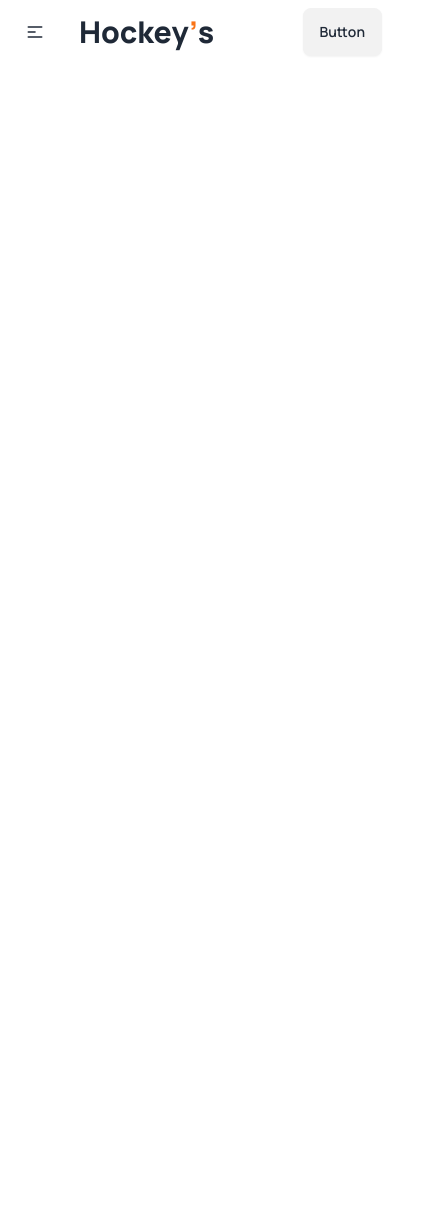
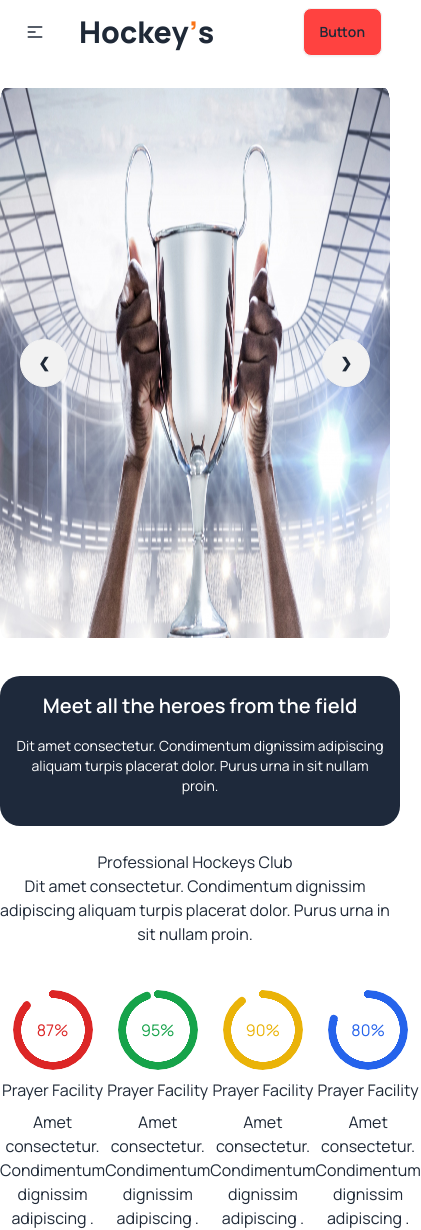
Before and after one commit to Tanzizul-Islam/Hockeys, a plain HTML site: page index.html in a window 390 px wide. Shown: the whole page, 421 px wide, since content can reach past the window. Before the commit the page ends 844 px from the top, so only its background shows below. Drawn offline with nearby package versions, Linux system fonts and the light colour scheme.

Commit message:
main section complete

```diff
--- a/index.html
+++ b/index.html
@@ -23,6 +23,9 @@
         .font-manrope {
             font-family: 'Manrope', sans-serif;
         }
+        .primary-btn{
+            background-color: #FF4240;
+        }
     </style>
 </head>
 <body class="font-manrope">
@@ -46,19 +49,93 @@
                 </div>
                 <div class="navbar-center hidden lg:flex">
                   <ul class="menu menu-horizontal px-1 font-bold">
-                    <li class=" hover:bg-orange-500 hover:text-white"><a href="">Home</a></li>
-                    <li class=" hover:bg-orange-500 hover:text-white"><a href="">About</a></li>
-                    <li class=" hover:bg-orange-500 hover:text-white"><a href="">Pages</a></li>
-                    <li class=" hover:bg-orange-500 hover:text-white"><a href="">Blog</a></li>
-                    <li class=" hover:bg-orange-500 hover:text-white"><a href="">Contact</a></li>
+                    <li class=" hover:bg-orange-500 rounded-xl hover:text-white"><a href="">Home</a></li>
+                    <li class=" hover:bg-orange-500 rounded-xl hover:text-white"><a href="">About</a></li>
+                    <li class=" hover:bg-orange-500 rounded-xl hover:text-white"><a href="">Pages</a></li>
+                    <li class=" hover:bg-orange-500 rounded-xl hover:text-white"><a href="">Blog</a></li>
+                    <li class=" hover:bg-orange-500 rounded-xl hover:text-white"><a href="">Contact</a></li>
                   </ul>
                 </div>
                 <div class="navbar-end">
-                  <a class="btn">Button</a>
+                  <a class="hover:text-white hover:bg-orange-600 hover:font-extrabold btn primary-btn">Button</a>
                 </div>
               </div>
         </nav>
+        <section>
+            <div class="container mx-auto pt-6">
+                <div class="carousel" style="height: 550px;">
+                    <div id="slide1" class="carousel-item relative w-full">
+                      <img src="Images/1.png" class="w-full" />
+                      <div class="absolute flex justify-between transform -translate-y-1/2 left-5 right-5 top-1/2">
+                        <a href="#slide4" class="btn btn-circle">❮</a>
+                        <a href="#slide2" class="btn btn-circle">❯</a>
+                      </div>
+                    </div>
+                    <div id="slide2" class="carousel-item relative w-full">
+                      <img src="Images/banner1.jpeg" class="w-full" />
+                      <div class="absolute flex justify-between transform -translate-y-1/2 left-5 right-5 top-1/2">
+                        <a href="#slide1" class="btn btn-circle">❮</a>
+                        <a href="#slide3" class="btn btn-circle">❯</a>
+                      </div>
+                    </div>
+                    <div id="slide3" class="carousel-item relative w-full">
+                      <img src="Images/banner4.jpg" class="w-full" />
+                      <div class="absolute flex justify-between transform -translate-y-1/2 left-5 right-5 top-1/2">
+                        <a href="#slide2" class="btn btn-circle">❮</a>
+                        <a href="#slide4" class="btn btn-circle">❯</a>
+                      </div>
+                    </div>
+                    <div id="slide4" class="carousel-item relative w-full">
+                      <img src="Images/banner5.jpeg" class="w-full" />
+                      <div class="absolute flex justify-between transform -translate-y-1/2 left-5 right-5 top-1/2">
+                        <a href="#slide3" class="btn btn-circle">❮</a>
+                        <a href="#slide1" class="btn btn-circle">❯</a>
+                      </div>
+                    </div>
+                  </div>
+                  <div class="bg-slate-800 text-white relative text-center p-4 top-8 lg:hidden " style="margin: auto; width: 400px; height: 150px; border-radius: 20px;">
+                    <h2 class="font-semibold text-xl pb-4">Meet all the heroes from the field</h2>
+                    <p class="text-sm">Dit amet consectetur. Condimentum dignissim adipiscing aliquam turpis placerat dolor. Purus urna in sit nullam proin. </p>
+                  </div>
+                  <div class="bg-slate-800 text-white relative text-center p-4 hidden lg:block" style="left: 800px; bottom: 180px; width: 400px; height: 150px; border-radius: 20px;">
+                    <h2 class="font-semibold text-xl pb-4">Meet all the heroes from the field</h2>
+                    <p class="text-sm">Dit amet consectetur. Condimentum dignissim adipiscing aliquam turpis placerat dolor. Purus urna in sit nullam proin. </p>
+                  </div>
+            </div>
+        </section>
     </header>
+    <main>
+        <section class="container mx-auto pt-14">
+            <div class="text-center mb-11">
+                <h2 class="">Professional Hockeys Club</h2>
+                <p>Dit amet consectetur. Condimentum dignissim adipiscing aliquam turpis placerat dolor. Purus urna in sit nullam proin. </p>
+            </div>
+            <div class="flex text-center">
+                <div>
+                    <div class="radial-progress text-red-600" style="--value:87;" role="progressbar">87%</div>
+                <h3 class="my-2">Prayer Facility</h3>
+                <p>Amet consectetur. Condimentum dignissim adipiscing .</p>
+                </div>
+                <div>
+                    <div class="radial-progress text-green-600" style="--value:95;" role="progressbar">95%</div>
+                <h3 class="my-2">Prayer Facility</h3>
+                <p>Amet consectetur. Condimentum dignissim adipiscing .</p>
+                </div>
+                <div>
+                    <div class="radial-progress text-yellow-500" style="--value:90;" role="progressbar">90%</div>
+                <h3 class="my-2">Prayer Facility</h3>
+                <p>Amet consectetur. Condimentum dignissim adipiscing .</p>
+                </div>
+                <div>
+                    <div class="radial-progress text-blue-600" style="--value:80;" role="progressbar">80%</div>
+                <h3 class="my-2">Prayer Facility</h3>
+                <p>Amet consectetur. Condimentum dignissim adipiscing .</p>
+                </div>
+            </div>
+
+        </section>
+
+    </main>
 
 </body>
 </html>
```
Also changed, not shown: Images/banner1.jpeg (added), Images/banner5.jpeg (added), 1 other file.
